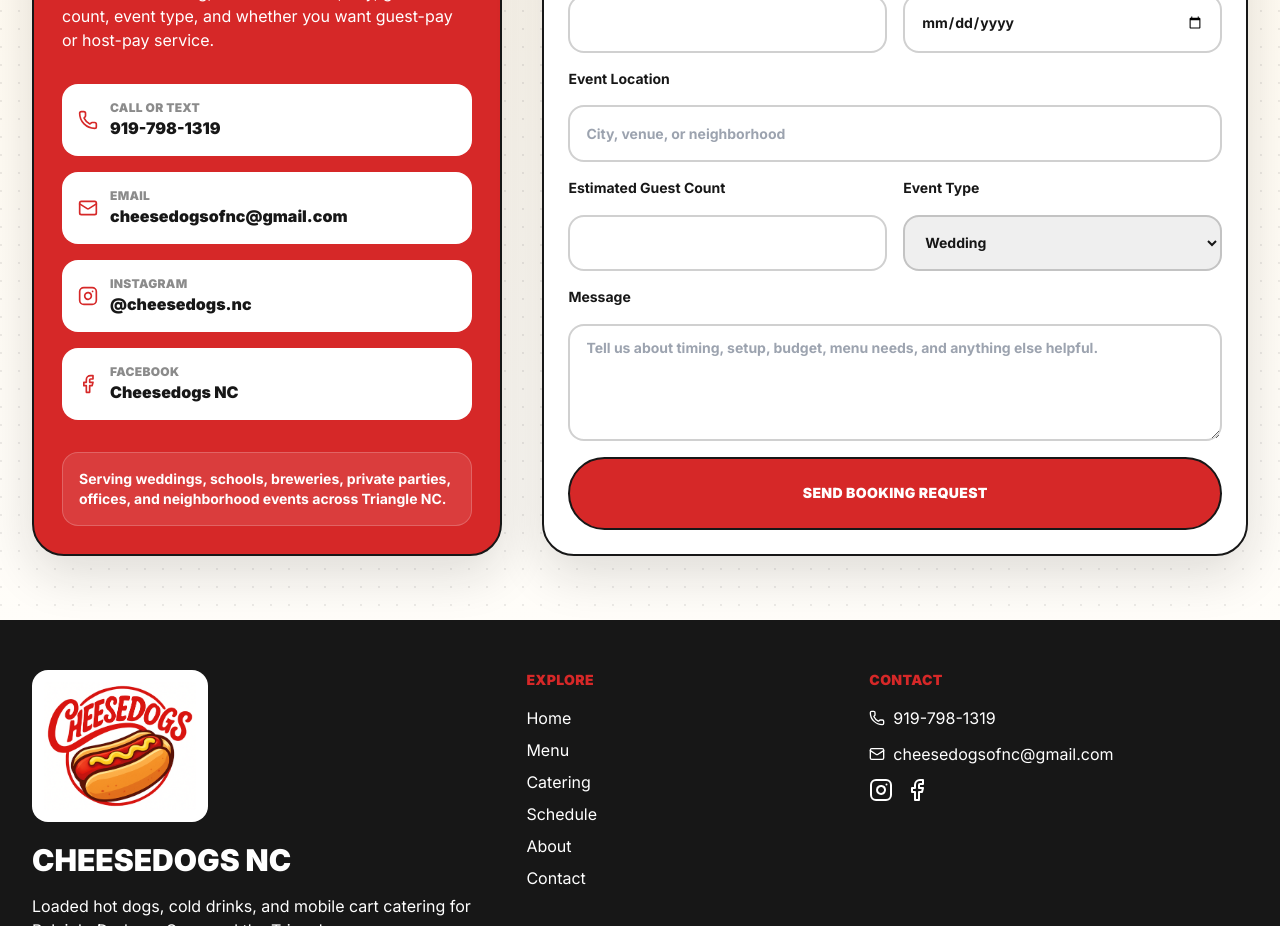
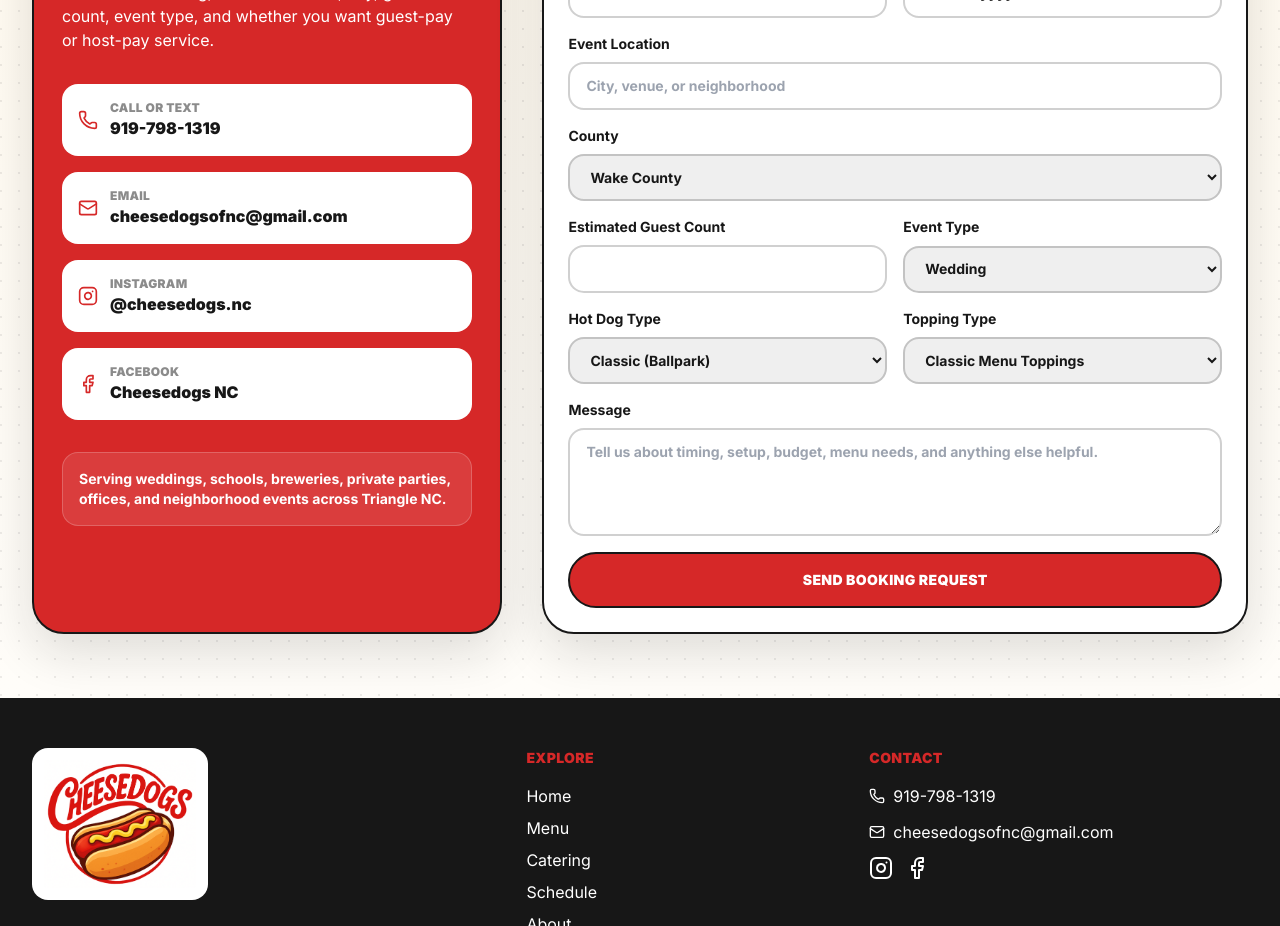
Before and after one commit to peyton-ssllc/cheesedogsncv3, a Next.js app: page /contact in a window 1280 px wide. Shown: the part 980-1906 px from the top of the page. Built offline with nearby package versions, Linux system fonts and the light colour scheme.

Commit message:
Add catering preference fields to booking form

```diff
--- a/components/BookingForm.tsx
+++ b/components/BookingForm.tsx
@@ -67,6 +67,14 @@
         Event Location
         <input name="eventLocation" placeholder="City, venue, or neighborhood" className="focus-ring rounded-2xl border-2 border-grill/20 px-4 py-3" />
       </label>
+      <label className="grid gap-2 text-sm font-bold">
+        County
+        <select name="county" className="focus-ring rounded-2xl border-2 border-grill/20 px-4 py-3">
+          <option>Wake County</option>
+          <option>Orange County</option>
+          <option>Other</option>
+        </select>
+      </label>
       <div className="grid gap-4 sm:grid-cols-2">
         <label className="grid gap-2 text-sm font-bold">
           Estimated Guest Count
@@ -84,6 +92,23 @@
             <option>Sports event</option>
             <option>Grand opening</option>
             <option>Other</option>
+          </select>
+        </label>
+      </div>
+      <div className="grid gap-4 sm:grid-cols-2">
+        <label className="grid gap-2 text-sm font-bold">
+          Hot Dog Type
+          <select name="hotDogType" className="focus-ring rounded-2xl border-2 border-grill/20 px-4 py-3">
+            <option>Classic (Ballpark)</option>
+            <option>Premium (Bright Leaf Red)</option>
+            <option>Both</option>
+          </select>
+        </label>
+        <label className="grid gap-2 text-sm font-bold">
+          Topping Type
+          <select name="toppingType" className="focus-ring rounded-2xl border-2 border-grill/20 px-4 py-3">
+            <option>Classic Menu Toppings</option>
+            <option>Gourmet to Order</option>
           </select>
         </label>
       </div>
```
